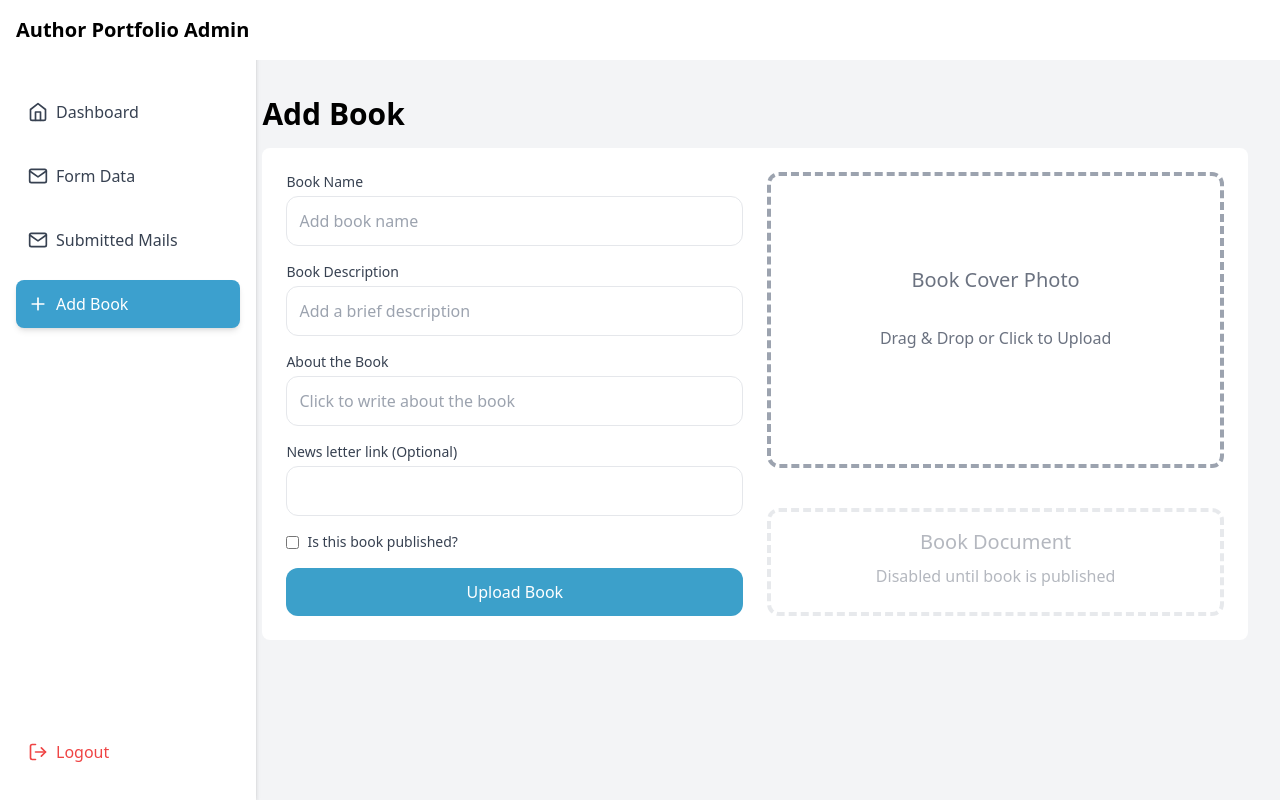
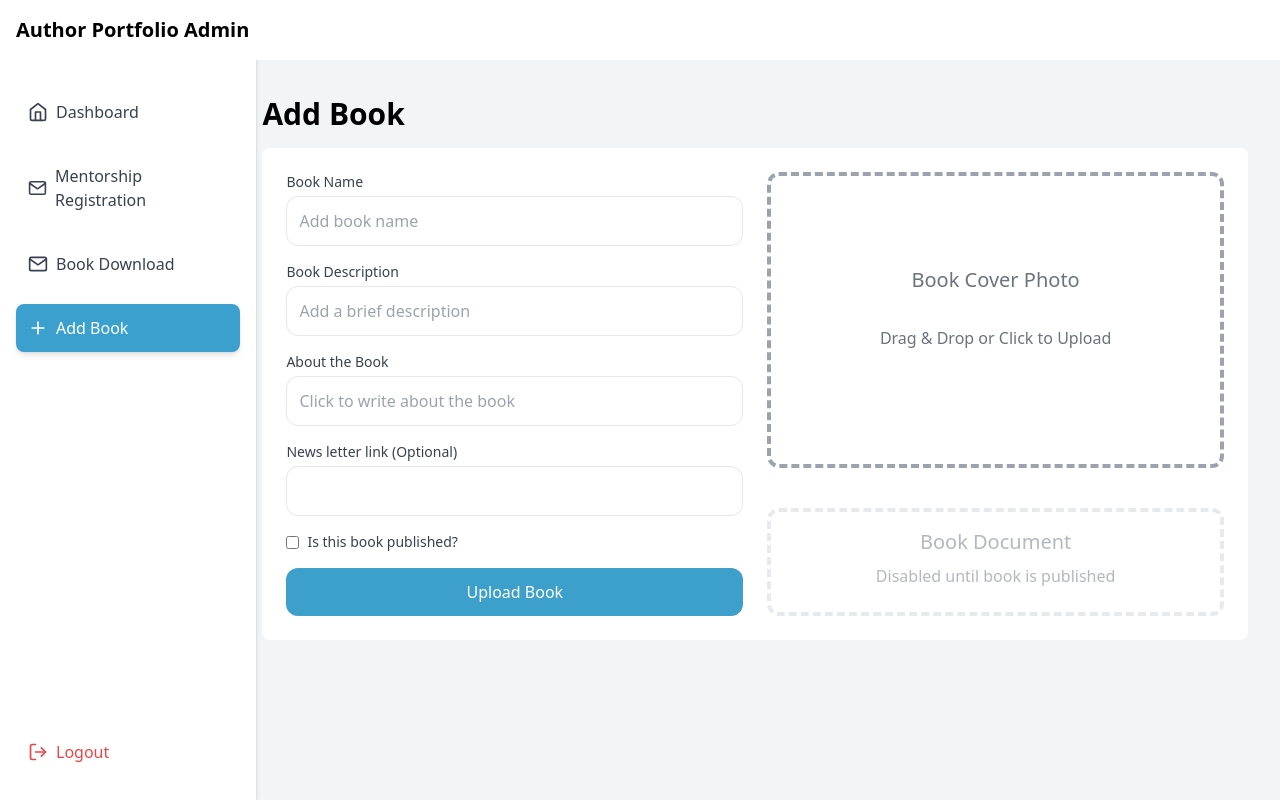
Before and after one commit to Travisken/book-portfolio, a Next.js app: page /dashboard/add-book in a window 1280 px wide. Built offline with nearby package versions, Linux system fonts and the light colour scheme.

Commit message:
sidebar name check

```diff
--- a/components/Sidebar.tsx
+++ b/components/Sidebar.tsx
@@ -7,8 +7,8 @@ import clsx from "clsx";
 
 const menuItems = [
   { name: "Dashboard", href: "/dashboard", icon: FiHome },
-  { name: "Form Data", href: "/dashboard/form", icon: FiMail },
-  { name: "Submitted Mails", href: "/dashboard/submitted-emails", icon: FiMail },
+  { name: "Mentorship Registration", href: "/dashboard/form", icon: FiMail },
+  { name: "Book Download", href: "/dashboard/submitted-emails", icon: FiMail },
   // { name: "Partners", href: "#partners", icon: FiUsers },
   { name: "Add Book", href: "/dashboard/add-book", icon: FiPlus },
 ];
```
